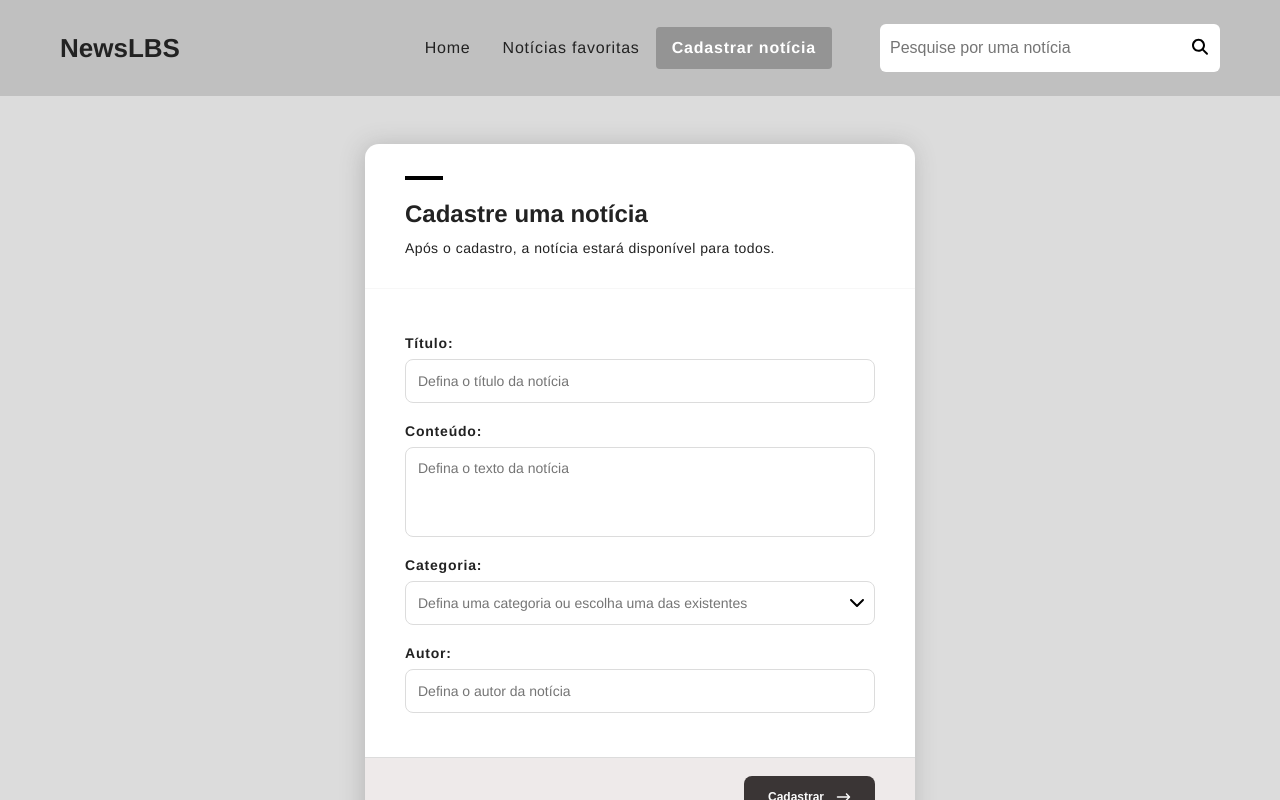
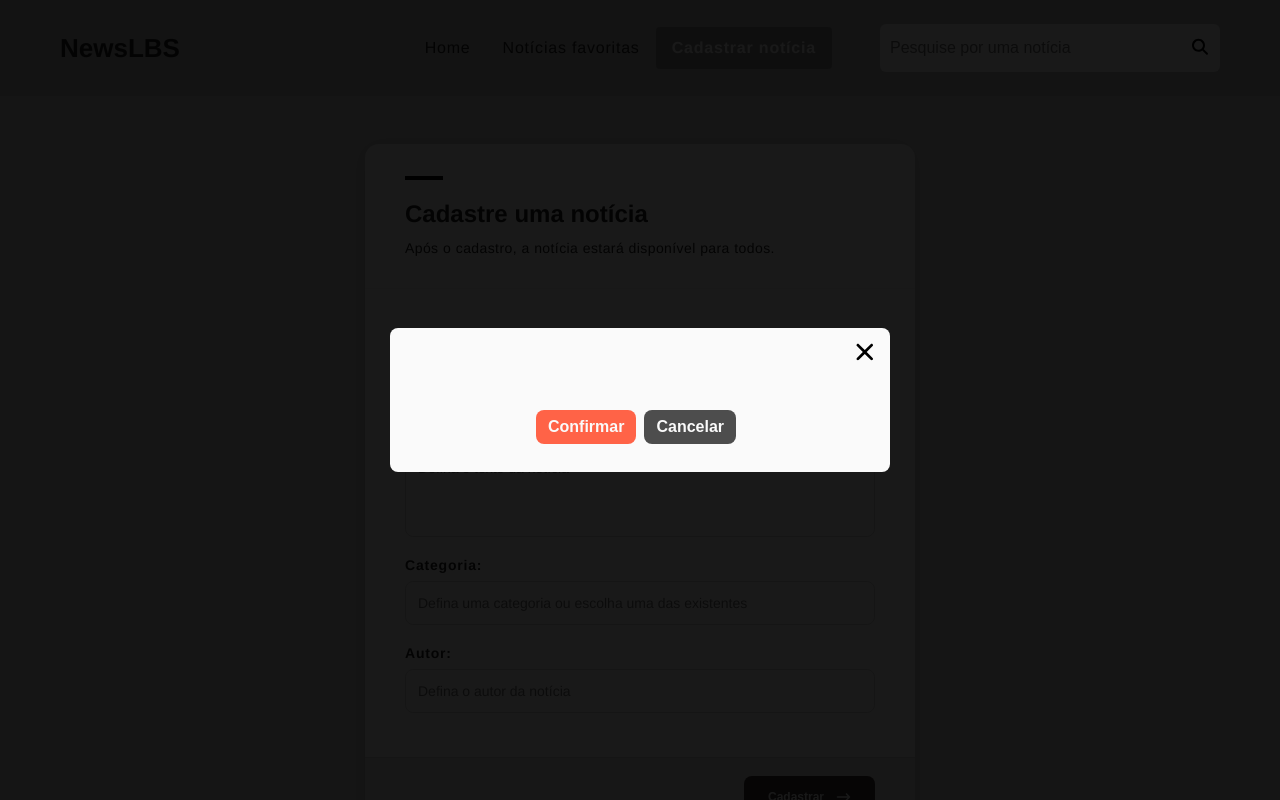
Before and after one commit to LucasBargas/news-updated, a Next.js app: page /cadastrar-noticia in a window 1280 px wide. Shown: the top 800 px of the page. Built offline with nearby package versions, Linux system fonts and the light colour scheme; no server answers; the database is empty.

Commit message:
Modal - in development

```diff
--- /dev/null
+++ b/src/actions/categories-actions/update-categories.ts
@@ -0,0 +1,67 @@
+"use server";
+
+import { createSlug } from "@/src/helpers/create-slug";
+import getNewsList from "../news-actions/get-news-list";
+import updateNews from "../news-actions/update-news";
+import getCategoriesList from "./get-categories-list";
+
+const updateCategories = async (id: string, newTitle: string) => {
+  const supabaseUrl = process.env.NEXT_PUBLIC_SUPABASE_URL;
+  const supabaseKey = process.env.NEXT_PUBLIC_SUPABASE_PUBLISHABLE_KEY;
+
+  if (!supabaseUrl || !supabaseKey)
+    throw new Error(
+      "As variáveis de ambiente do Supabase não estão configuradas.",
+    );
+
+  const categories = await getCategoriesList();
+  const currentCategory = categories?.find(
+    (cat) => cat.id.toString() === id.toString(),
+  );
+  const oldTitle = currentCategory?.title;
+  const newSlug = createSlug(newTitle);
+  const endpoint = `${supabaseUrl}/rest/v1/categories?id=eq.${id}`;
+
+  try {
+    const res = await fetch(endpoint, {
+      method: "PATCH",
+      headers: {
+        apikey: supabaseKey,
+        Authorization: `Bearer ${supabaseKey}`,
+        "Content-Type": "application/json",
+        Prefer: "return=representation",
+      },
+      body: JSON.stringify({ title: newTitle, categorySlug: newSlug }),
+    });
+
+    if (!res.ok)
+      throw new Error(`Erro ao atualizar categoria: ${res.statusText}`);
+
+    const data = await res.json();
+
+    if (oldTitle) {
+      const newsList = await getNewsList(oldTitle);
+
+      if (newsList && newsList.length > 0) {
+        await Promise.all(
+          newsList.map(async (item) => {
+            if (item.id === undefined) return;
+
+            await updateNews(item.id, {
+              ...item,
+              category: newTitle,
+              categorySlug: newSlug,
+            });
+          }),
+        );
+      }
+    }
+
+    return data[0];
+  } catch (error) {
+    console.error("Erro na requisição updateCategories:", error);
+    throw error;
+  }
+};
+
+export default updateCategories;
--- a/src/app/cadastrar-noticia/page.tsx
+++ b/src/app/cadastrar-noticia/page.tsx
@@ -1,11 +1,9 @@
-import getCategoriesList from "@/src/actions/categories-actions/get-categories-list";
 import { Forms } from "@/src/components/forms";
 
 const RegisterPage = async () => {
-  const data = await getCategoriesList();
   return (
     <section className="container">
-      <Forms categoriesList={data} />
+      <Forms />
     </section>
   );
 };
--- a/src/app/editar-noticia/[id]/page.tsx
+++ b/src/app/editar-noticia/[id]/page.tsx
@@ -1,4 +1,3 @@
-import getCategoriesList from "@/src/actions/categories-actions/get-categories-list";
 import getNewsId from "@/src/actions/news-actions/get-news-id";
 import { Forms } from "@/src/components/forms";
 import { notFound } from "next/navigation";
@@ -12,13 +11,12 @@ interface IPageParams {
 const EditNewsPage = async ({ params }: IPageParams) => {
   const { id } = await params;
   const news = await getNewsId(id);
-  const categories = await getCategoriesList();
 
   if (!news) return notFound();
 
   return (
     <section className="container">
-      <Forms singleData={news} categoriesList={categories} />
+      <Forms singleData={news} />
     </section>
   );
 };
--- a/src/components/forms/forms-field/forms-field-categories/index.tsx
+++ b/src/components/forms/forms-field/forms-field-categories/index.tsx
@@ -1,7 +1,9 @@
+/* eslint-disable react-hooks/set-state-in-effect */
 "use client";
 
 import { normalizeCategory } from "@/src/helpers/normalize-category";
 import type { NewsFormData } from "@/src/helpers/zod";
+import { useCategories } from "@/src/hooks/use-categories";
 import { useModal } from "@/src/hooks/use-modal";
 import type { ICategories } from "@/src/types/categories";
 import { faTrashCan } from "@fortawesome/free-regular-svg-icons";
@@ -11,46 +13,45 @@ import React from "react";
 import { useFormContext, useWatch } from "react-hook-form";
 import styles from "./styles.module.css";
 
-interface FormsFieldCategoriesProps {
+export const FormsFieldCategories = ({
+  setShowCategories,
+}: {
   setShowCategories: React.Dispatch<React.SetStateAction<boolean>>;
-  categoriesList: ICategories[] | null;
-}
-
-export const FormsFieldCategories = (props: FormsFieldCategoriesProps) => {
+}) => {
+  const { categories: categoriesList } = useCategories();
   const { control, setValue } = useFormContext<NewsFormData>();
-  const [categories, setCategories] = React.useState<ICategories[] | null>(
-    props.categoriesList ?? null,
-  );
   const { setRef, setModal } = useModal();
-
+  const [isSearching, setIsSearching] = React.useState(false);
   const selectedCategory = useWatch({
     control,
     name: "category",
   });
 
+  React.useEffect(() => {
+    setIsSearching(true);
+
+    const timer = setTimeout(() => {
+      setIsSearching(false);
+    }, 300);
+
+    return () => clearTimeout(timer);
+  }, [selectedCategory]);
+
   const search = normalizeCategory(selectedCategory ?? "");
 
   const matchingCategories =
-    categories?.filter((category) =>
+    categoriesList?.filter((category) =>
       normalizeCategory(category.title).includes(search),
     ) ?? [];
 
-  const visibleCategories = (
-    !categories || search.length < 3 || matchingCategories.length === 0
-      ? (categories ?? [])
-      : matchingCategories
-  ).filter((category) => category.title.trim().toLowerCase() !== "todas");
+  const visibleCategories =
+    !categoriesList || search.length < 3 || matchingCategories.length === 0
+      ? (categoriesList ?? [])
+      : matchingCategories;
 
   const handleDelete = async (category: ICategories) => {
-    // await deleteCategories(category);
     setRef({ ...category, action: "category-delete" });
     setModal(true);
-
-    setCategories((currentCategories) =>
-      currentCategories
-        ? currentCategories.filter((el) => el.id !== category.id)
-        : currentCategories,
-    );
   };
 
   const handleEditCategory = (category: ICategories) => {
@@ -64,28 +65,25 @@ export const FormsFieldCategories = (props: FormsFieldCategoriesProps) => {
       shouldDirty: true,
     });
 
-    props.setShowCategories(false);
+    setShowCategories(false);
   };
-
-  const isLoading = categories === null;
-  const isEmpty = categories !== null && categories.length === 0;
 
   return (
     <nav className={styles.formsCategoriesList}>
       <ul>
-        {isLoading && (
-          <li className={styles.formsCategoriesListEmpty}>
-            Carregando categorias...
-          </li>
+        {isSearching && (
+          <li className={styles.formsCategoriesListEmpty}>Carregando...</li>
         )}
 
-        {isEmpty && (
+        {!isSearching && visibleCategories?.length === 0 && (
           <li className={styles.formsCategoriesListEmpty}>
             Nenhuma categoria encontrada.
           </li>
         )}
 
-        {visibleCategories.map((category) => {
+        {!isSearching &&
+          visibleCategories.length > 0 &&
+          visibleCategories.map((category) => {
             const isSelected =
               normalizeCategory(selectedCategory ?? "") ===
               normalizeCategory(category.title);
--- a/src/components/forms/forms-field/index.tsx
+++ b/src/components/forms/forms-field/index.tsx
@@ -1,4 +1,4 @@
-import { ICategories } from "@/src/types/categories";
+import { useCategories } from "@/src/hooks/use-categories";
 import { faChevronDown } from "@fortawesome/free-solid-svg-icons";
 import { FontAwesomeIcon } from "@fortawesome/react-fontawesome";
 import React from "react";
@@ -14,7 +14,6 @@ interface FormsCategoriesProps extends InputOrTextareaProps {
   label: string;
   errors?: FieldErrors;
   errorMessage?: string;
-  categoriesList: ICategories[] | null;
   as?: "input" | "textarea";
 }
 
@@ -22,10 +21,10 @@ export const FormsField = ({
   label,
   errors,
   errorMessage,
-  categoriesList,
   as = "input",
   ...props
 }: FormsCategoriesProps) => {
+  const { categories } = useCategories();
   const [showCategories, setShowCategories] = React.useState(false);
   const fieldRef = React.useRef<HTMLDivElement>(null);
 
@@ -78,7 +77,7 @@ export const FormsField = ({
           />
         )}
 
-        {props.name === "category" && (
+        {props.name === "category" && categories && categories.length > 0 && (
           <React.Fragment>
             <button
               type="button"
@@ -89,10 +88,7 @@ export const FormsField = ({
             </button>
 
             {showCategories && (
-              <FormsFieldCategories
-                categoriesList={categoriesList}
-                setShowCategories={setShowCategories}
-              />
+              <FormsFieldCategories setShowCategories={setShowCategories} />
             )}
           </React.Fragment>
         )}
--- a/src/components/forms/index.tsx
+++ b/src/components/forms/index.tsx
@@ -5,7 +5,7 @@ import postNews from "@/src/actions/news-actions/post-news";
 import updateNews from "@/src/actions/news-actions/update-news";
 import { formConfig } from "@/src/helpers/form-config";
 import { normalizeCategory } from "@/src/helpers/normalize-category";
-import { ICategories } from "@/src/types/categories";
+import { useCategories } from "@/src/hooks/use-categories";
 import { INews } from "@/src/types/news";
 import { faArrowRightLong } from "@fortawesome/free-solid-svg-icons";
 import { FontAwesomeIcon } from "@fortawesome/react-fontawesome";
@@ -18,12 +18,8 @@ import { FormsFavorite } from "./forms-favorite";
 import { FormsField } from "./forms-field";
 import styles from "./styles.module.css";
 
-interface IFormsProps {
-  singleData?: INews;
-  categoriesList: ICategories[] | null;
-}
-
-export const Forms = ({ singleData, categoriesList }: IFormsProps) => {
+export const Forms = ({ singleData }: { singleData?: INews }) => {
+  const { categories: categoriesList } = useCategories();
   const [isFavorite, setIsFavorite] = React.useState(
     singleData?.isFavorite ?? false,
   );
@@ -92,7 +88,6 @@ export const Forms = ({ singleData, categoriesList }: IFormsProps) => {
             {formConfig.map((field) => (
               <FormsField
                 key={field.name}
-                categoriesList={categoriesList}
                 label={field.label}
                 placeholder={field.placeholder}
                 as={field.as}
--- a/src/hooks/use-categories.tsx
+++ b/src/hooks/use-categories.tsx
@@ -14,6 +14,7 @@ interface CategoriesContextData {
   categories: ICategory[] | null;
   setCategories: React.Dispatch<React.SetStateAction<ICategory[] | null>>;
   isLoading: boolean;
+  setIsLoading: React.Dispatch<React.SetStateAction<boolean>>;
 }
 
 const CategoriesContext = React.createContext<
@@ -47,7 +48,7 @@ export const CategoriesProvider = ({
 
   return (
     <CategoriesContext.Provider
-      value={{ categories, setCategories, isLoading }}
+      value={{ categories, setCategories, isLoading, setIsLoading }}
     >
       {children}
     </CategoriesContext.Provider>
--- a/src/hooks/use-modal.tsx
+++ b/src/hooks/use-modal.tsx
@@ -22,7 +22,7 @@ const ModalContext = React.createContext<ModalContextData | undefined>(
 );
 
 export const ModalProvider = ({ children }: { children: React.ReactNode }) => {
-  const [modal, setModal] = React.useState(false);
+  const [modal, setModal] = React.useState(true);
   const [ref, setRef] = React.useState<ModalRef | null>(null);
 
   return (
--- a/src/layouts/modal/index.tsx
+++ b/src/layouts/modal/index.tsx
@@ -1,11 +1,15 @@
 "use client";
 
+import deleteCategories from "@/src/actions/categories-actions/delete-categories";
+import updateCategories from "@/src/actions/categories-actions/update-categories";
 import deleteNews from "@/src/actions/news-actions/delete-news";
 import { useCategories } from "@/src/hooks/use-categories";
 import { useModal } from "@/src/hooks/use-modal";
 import { useNews } from "@/src/hooks/use-news";
 import type { ICategories } from "@/src/types/categories";
 import { INews } from "@/src/types/news";
+import { faXmark } from "@fortawesome/free-solid-svg-icons";
+import { FontAwesomeIcon } from "@fortawesome/react-fontawesome";
 import { usePathname, useRouter } from "next/navigation";
 import type { MouseEvent as ReactMouseEvent } from "react";
 import styles from "./styles.module.css";
@@ -21,15 +25,15 @@ export const Modal = () => {
   const newsRef = ref as INews;
   const categoryRef = ref as ICategories;
 
-  const handleCloseModal = (event: ReactMouseEvent<HTMLElement>) => {
-    if (event.target === event.currentTarget) {
-      setModal(false);
-    }
+  const handleCloseModal = ({
+    target,
+    currentTarget,
+  }: ReactMouseEvent<HTMLElement>) => {
+    if (target === currentTarget) setModal(false);
   };
 
   const removeNewsAPI = async () => {
     setIsLoading(true);
-    await new Promise((resolve) => setTimeout(resolve, 400));
 
     try {
       await deleteNews(newsRef);
@@ -46,7 +50,8 @@ export const Modal = () => {
     const success = await removeNewsAPI();
     if (!success) return;
 
-    if (pathname.startsWith("/noticia")) router.push("/home");
+    if (pathname.startsWith("/noticia") && !isFavoritePage)
+      router.push("/home");
 
     const remainingNewsInSameCategory = news?.filter(
       (item) =>
@@ -68,31 +73,62 @@ export const Modal = () => {
       (currentNews) =>
         currentNews?.filter((item) => item.id !== newsRef.id) ?? [],
     );
-
-    setModal(false);
   };
 
   const deleteCategoryByRef = async () => {
-    console.log("Deletar categoria:", ref as ICategories);
+    try {
+      await deleteCategories(categoryRef);
+      setCategories(
+        (currentCategories) =>
+          currentCategories &&
+          currentCategories.filter((el) => el.id !== categoryRef.id),
+      );
+    } catch (error) {
+      console.error("Erro ao deletar categoria:", error);
+      setCategories((currentCategories) => currentCategories ?? []);
+    }
   };
 
-  const editCategoryByRef = async () => {
-    console.log("Editar categoria:", ref as ICategories);
+  const editCategoryByRef = async (e: React.FormEvent<HTMLFormElement>) => {
+    const form = e.currentTarget;
+    const formData = new FormData(form);
+    const title = formData.get("category")?.toString() ?? "";
+
+    try {
+      await updateCategories(categoryRef.id, title);
+
+      setCategories((currentCategories) => {
+        if (!currentCategories) return [];
+        return currentCategories.map((cat) =>
+          cat.id === categoryRef.id ? { ...cat, title } : cat,
+        );
+      });
+
+      form.reset();
+    } catch (error) {
+      console.error("Erro ao editar categoria:", error);
+      throw error;
+    }
   };
 
-  const handleClick = async () => {
+  const handleSubmit = async (e: React.FormEvent<HTMLFormElement>) => {
+    e.preventDefault();
+
     try {
       switch (ref?.action) {
         case "news-delete":
           await deleteNewsByRef();
+          setModal(false);
           break;
 
         case "category-delete":
           await deleteCategoryByRef();
+          setModal(false);
           break;
 
         case "category-edit":
-          await editCategoryByRef();
+          await editCategoryByRef(e);
+          setModal(false);
           break;
 
         default:
@@ -109,11 +145,41 @@ export const Modal = () => {
       onClick={handleCloseModal}
     >
       <div className={styles.modal}>
-        <p>Olá</p>
+        <div className={styles.modalClose}>
+          <button type="button" onClick={() => setModal(false)}>
+            <FontAwesomeIcon icon={faXmark} />
+          </button>
+        </div>
+        <h3>
+          {ref?.action === "category-edit" &&
+            `Você tem certeza que deseja editar a categoria: ${categoryRef?.title}?`}
+          {ref?.action === "category-delete" &&
+            `Você tem certeza que deseja deletar a categoria: ${categoryRef?.title}?`}
+          {ref?.action === "news-delete" &&
+            `Você tem certeza que deseja deletar esta notícia?`}
+        </h3>
 
-        <button type="button" onClick={handleClick}>
-          Confirmar
-        </button>
+        <p>
+          {ref?.action === "category-delete" &&
+            `A categoria deletada não poderá ser recuperada e todas as notícias associadas a ela também serão deletadas.`}
+          {ref?.action === "news-delete" &&
+            `A notícia deletada não poderá ser recuperada.`}
+        </p>
+
+        <form onSubmit={handleSubmit}>
+          <input
+            type={ref?.action === "category-edit" ? "text" : "hidden"}
+            name="category"
+            id="category"
+            placeholder="Edite a categoria..."
+          />
+          <div className={styles.modalActions}>
+            <button type="submit">Confirmar</button>
+            <button type="button" onClick={() => setModal(false)}>
+              Cancelar
+            </button>
+          </div>
+        </form>
       </div>
     </section>
   );
--- a/src/layouts/modal/styles.module.css
+++ b/src/layouts/modal/styles.module.css
@@ -7,7 +7,7 @@
   left: 0;
   width: 100%;
   height: 100%;
-  background-color: rgba(0, 0, 0, 0.9);
+  background: rgba(0, 0, 0, 0.9);
   z-index: 3000;
   opacity: 0;
   visibility: hidden;
@@ -28,10 +28,83 @@
 
   .modal {
     flex: 1;
-    background: white;
+    background: var(--light-color);
     border-radius: 0.5rem;
-    max-width: 400px;
+    max-width: 500px;
+    text-align: center;
     transform: translate3d(0, 60px, 0);
     transition: 0.2s;
+    overflow: auto;
+
+    .modalClose {
+      display: flex;
+      justify-content: flex-end;
+      padding: 0.25rem;
+
+      button {
+        background: transparent;
+        border: none;
+        font-size: 1.375rem;
+        padding: 0.5rem;
+        cursor: pointer;
+      }
+    }
+
+    h3 {
+      margin-inline: auto;
+      font-size: 1.375rem;
+      width: 90%;
+    }
+
+    p {
+      margin-top: 0.5rem;
+      font-size: 0.9325rem;
+    }
+
+    input {
+      margin-top: 0.5rem;
+      border: 1px solid var(--primary-color);
+      border-radius: 0.25rem;
+      padding: 0.5rem;
+      width: 80%;
+
+      &::placeholder {
+        font-size: 0.875rem;
+      }
+    }
+
+    .modalActions {
+      display: flex;
+      justify-content: center;
+      padding: 1.5rem 0 1.75rem 0;
+
+      button {
+        font-weight: 700;
+        color: var(--light-color);
+        padding: 0.5rem 0.75rem;
+        border-radius: 8px;
+        transition: 0.3s;
+
+        &[type="submit"] {
+          background: tomato;
+          margin-right: 0.5rem;
+
+          &:hover {
+            background: rgb(224, 63, 35);
+          }
+        }
+
+        &[type="button"] {
+          background: var(--text-color);
+          margin-right: 0.5rem;
+          opacity: 0.8;
+          transition: 0.3s;
+
+          &:hover {
+            opacity: 1;
+          }
+        }
+      }
+    }
   }
 }
```
Lines whose indentation alone changed are shown as unchanged.
